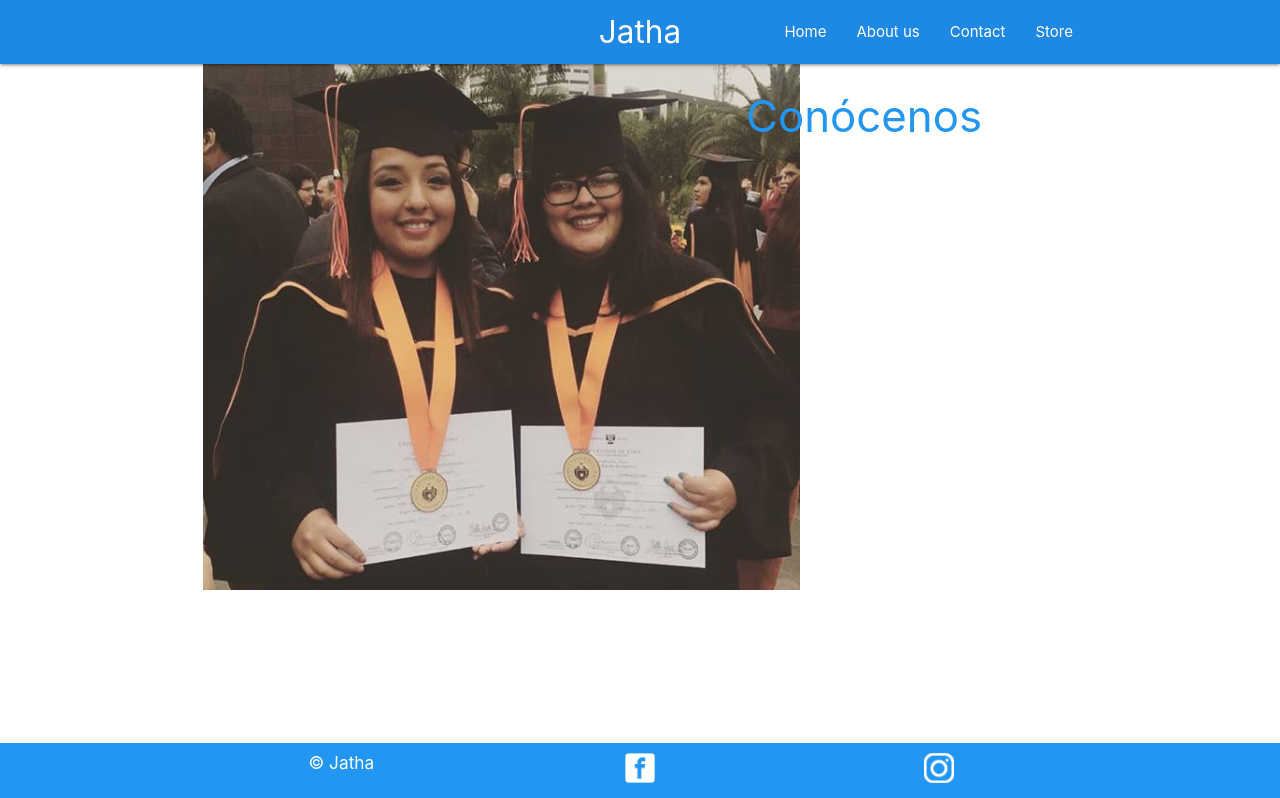
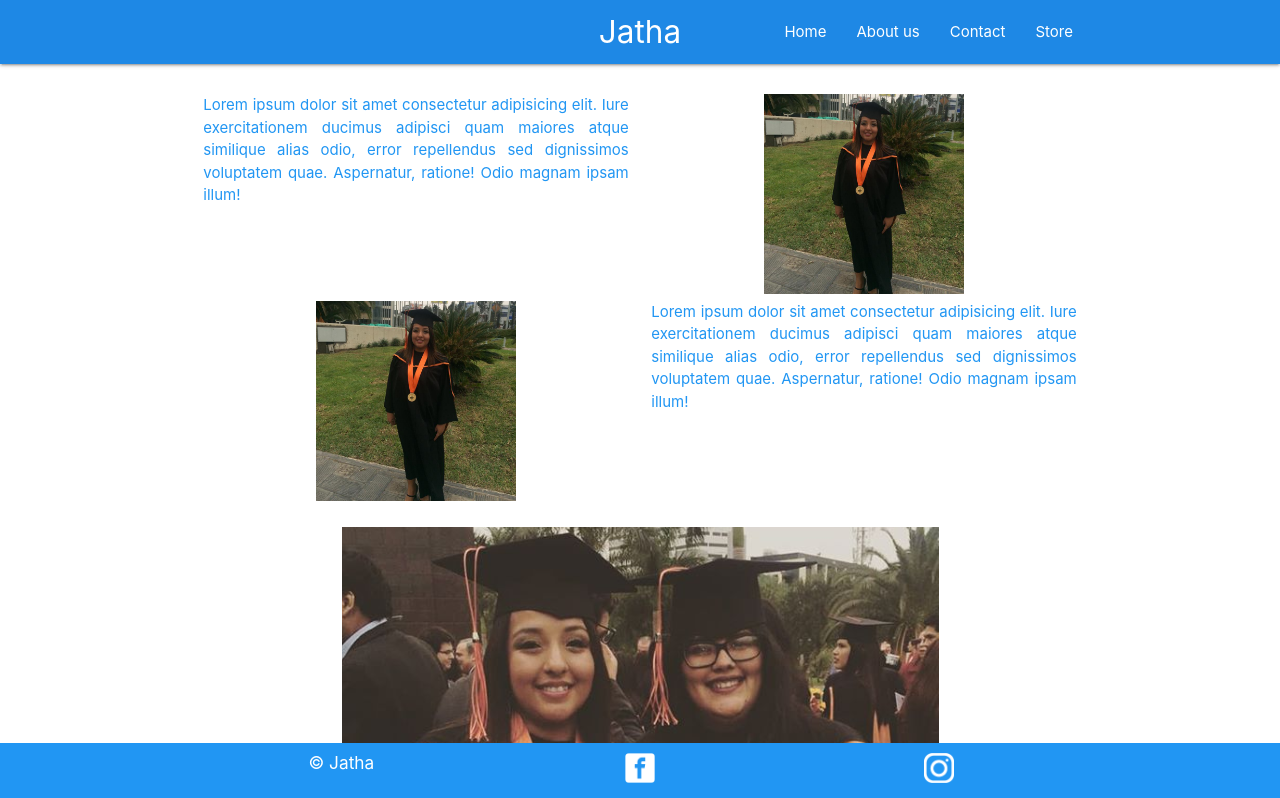
Before and after one commit to janolaerts/jatha-psichopedagogia, a React (Create React App) app: page /about in a window 1280 px wide. Shown: the top 798 px of the page. Built offline with nearby package versions, Linux system fonts and the light colour scheme; what google-maps-react would draw is missing.

Commit message:
Issues solved

```diff
--- a/src/components/About.js
+++ b/src/components/About.js
@@ -1,5 +1,6 @@
 import React, { Component } from 'react'
 import university from '../assets/university.png';
+import Thalia from '../assets/Thalia.png';
 
 class About extends Component {
 
@@ -7,15 +8,25 @@ class About extends Component {
   render() {
     return (
       <div className="about container">
-        <div className="row">
-          <div className="col s12 l6">
-            <img src={university} alt="university"/>
+          <div style={{ marginTop: '30px' }} className="row center">
+            <div className="col s12 m6">
+              <p className="blue-text center" style={{ textAlign: 'justify', margin: '0' }}>Lorem ipsum dolor sit amet consectetur adipisicing elit. Iure exercitationem ducimus adipisci quam maiores atque similique alias odio, error repellendus sed dignissimos voluptatem quae. Aspernatur, ratione! Odio magnam ipsam illum!</p>
+            </div>
+            <div className="col s12 m6">
+              <img style={{ maxWidth: '200px' }} className="responsive-img" src={Thalia} alt="Thalia"/>
+            </div>
+            <div className="col s12 push-m6 m6">
+              <p className="blue-text center" style={{ textAlign: 'justify', margin: '0' }}>Lorem ipsum dolor sit amet consectetur adipisicing elit. Iure exercitationem ducimus adipisci quam maiores atque similique alias odio, error repellendus sed dignissimos voluptatem quae. Aspernatur, ratione! Odio magnam ipsam illum!</p>
+            </div>
+            <div className="col s12 pull-m6 m6">
+              <img style={{ maxWidth: '200px' }} className="responsive-img" src={Thalia} alt="Thalia"/>
+            </div>
           </div>
-          <div className="col s12 l6">
-            <h3 className="blue-text center">Conócenos</h3>
-          </div>
+        <div className="img-wrapper center">
+          <img style={{ marginBottom: '60px' }} className="responsive-img" src={university} alt="university"/>
         </div>
       </div>
+
       );
   }
 }
--- a/src/components/Navbar.js
+++ b/src/components/Navbar.js
@@ -32,11 +32,11 @@ class Navbar extends Component {
           </nav>
         </div>
         <ul className="sidenav blue" id="mobile-links">
-          <img style={{ width: '300px' }} src={ Logo } alt="logo"/>
           <li><NavLink className="sidenav-close white-text" to="/">Home</NavLink></li>
           <li><NavLink className="sidenav-close white-text" to="/about">About us</NavLink></li>
           <li><NavLink className="sidenav-close white-text" to="/contact">Contact</NavLink></li>
           <li><NavLink className="sidenav-close white-text" to="/store">Store</NavLink></li>
+          <img style={{ width: '300px' }} src={ Logo } alt="logo"/>
         </ul>
       </React.Fragment>
     );
--- a/src/index.css
+++ b/src/index.css
@@ -101,6 +101,12 @@ code {
   }
 }
 
+@media all and (max-width: 500px) {
+  .home .grid .modal h2 {
+    font-size: 35px;
+  }
+}
+
 @keyframes slide1 {
   from {
     top: -50px;
@@ -160,6 +166,16 @@ code {
   width: 40vw;
 }
 
+.contact .map-container .gm-style-iw {
+  width: 350px;
+  overflow: visible;
+}
+
+.contact .map-container .gm-style-iw form .input-field input {
+  width: 300px;
+}
+
+
 @media all and (max-width: 992px) {
   .contact .message-container {
     margin-top: 0px;
@@ -167,6 +183,15 @@ code {
 
   .contact .map-container {
     width: 82.5vw;
+  }
+}
+
+@media all and (max-width: 600px) {
+  .contact h1 {
+    font-size: 45px;
+  }
+  .contact .map-container {
+    margin-bottom: 60px;
   }
 }
 
```
Also changed, not shown: src/assets/Thalia.png (added).
